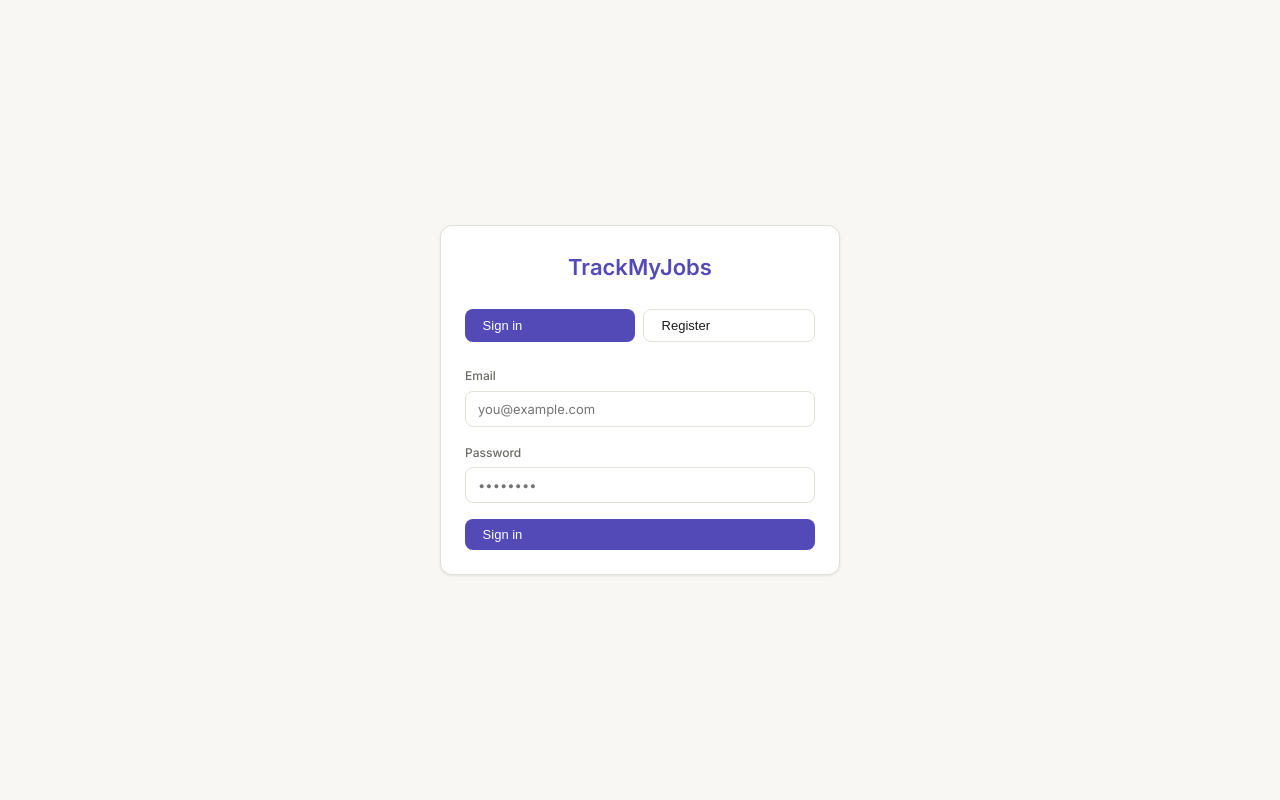
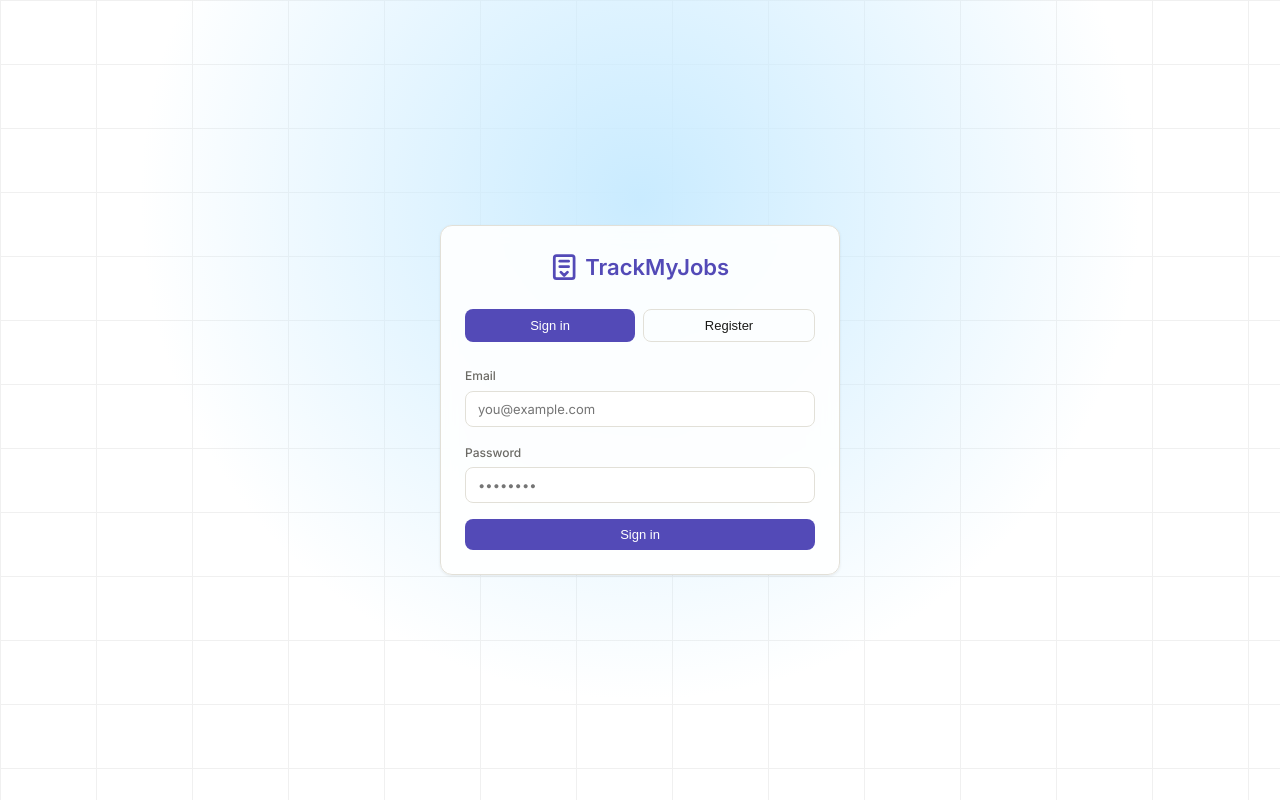
Before and after one commit to ankandotcom/job-tracker, a website: page public/index.html in a window 1280 px wide. Drawn offline with Linux system fonts and the light colour scheme.

Commit message:
Changed landing page bg, centered Login and Register option & button text, and  also added a svg icon before TrackMyJobs

```diff
--- a/public/css/app.css
+++ b/public/css/app.css
@@ -109,9 +109,56 @@ tbody tr:hover { background: var(--bg); }
 .hidden { display: none !important; }
 
 /* Auth page */
-.auth-page { min-height: 100vh; display: flex; align-items: center; justify-content: center; }
-.auth-card { width: 100%; max-width: 400px; }
-.auth-logo { font-size: 22px; font-weight: 600; color: var(--purple); margin-bottom: 1.5rem; text-align: center; }
+/* Auth page container matching your new background design */
+.auth-page {
+  min-height: 100vh;
+  display: flex;
+  align-items: center;
+  justify-content: center;
+  position: relative;
+  overflow: hidden;
+
+  /* 1. Base color and the clean geometric background grid lines */
+  background-color: #ffffff;
+  background-image:
+    linear-gradient(to right, #f0f0f0 1px, transparent 1px),
+    linear-gradient(to bottom, #f0f0f0 1px, transparent 1px);
+  background-size: 6rem 4rem;
+}
+
+/* 2. The ambient radial blue spotlight overlay effect */
+.auth-page::before {
+  content: "";
+  position: absolute;
+  top: 0; left: 0; right: 0; bottom: 0;
+  background: radial-gradient(circle 500px at 50% 200px, #C9EBFF, transparent);
+  z-index: 1;
+  pointer-events: none; /* Allows clicks to pass through to items underneath */
+}
+
+/* 3. Force the card to sit safely on top of the background layers */
+.auth-card {
+  width: 100%;
+  max-width: 400px;
+  position: relative;
+  z-index: 10; /* Lifts card above the ::before spotlight layer */
+  background: rgba(255, 255, 255, 0.9); /* Slight white transparency */
+  backdrop-filter: blur(8px); /* Optional soft glass effect over the grid lines */
+}
+
+.auth-logo {
+  font-size: 22px;
+  font-weight: 600;
+  color: var(--purple);
+  margin-bottom: 1.5rem;
+  text-align: center;
+}
+
+/* Keep your centered auth button rule */
+.auth-card .btn {
+  justify-content: center;
+  width: 100%;
+}
 
 /* Empty state */
 .empty { text-align: center; padding: 3rem 1rem; color: var(--muted); }
--- a/public/index.html
+++ b/public/index.html
@@ -3,22 +3,29 @@
 <head>
   <meta charset="UTF-8">
   <meta name="viewport" content="width=device-width, initial-scale=1.0">
-  <title>TrackMyJobs — Sign in</title>
+  <title>TrackMyJobs</title>
   <link rel="stylesheet" href="/css/app.css">
   <link rel="icon" href="./img/TrackMyJobs1.png">
 </head>
 <body>
 <div class="auth-page">
   <div class="auth-card card">
-    <div class="auth-logo">TrackMyJobs</div>
 
-    <!-- Tabs -->
+    <div class="auth-logo" style="display: flex; align-items: center; justify-content: center; gap: 0.5rem;">
+      <svg xmlns="http://www.w3.org/2000/svg" width="1.2em" height="1.2em" viewBox="0 0 24 24" fill="none" stroke="currentColor" stroke-width="2.5" stroke-linecap="round" stroke-linejoin="round" style="color: var(--purple);" aria-hidden="true">
+        <rect x="3" y="1.5" width="18" height="21" rx="2" ry="2"/>
+        <line x1="8" y1="6.5" x2="16" y2="6.5"/>
+        <line x1="8" y1="11.5" x2="16" y2="11.5"/>
+        <polyline points="9 16.5 12 19.5 15 16.5"/>
+      </svg>
+      <span>TrackMyJobs</span>
+    </div>
+
     <div style="display:flex;gap:.5rem;margin-bottom:1.5rem">
       <button id="tab-login" style="flex:1" class="btn btn-primary">Sign in</button>
       <button id="tab-reg"   style="flex:1" class="btn btn-ghost">Register</button>
     </div>
 
-    <!-- Login form -->
     <form id="form-login" style="display:flex;flex-direction:column;gap:1rem">
       <div class="form-group">
         <label>Email</label>
@@ -32,7 +39,6 @@
       <button type="submit" id="login-btn" class="btn btn-primary">Sign in</button>
     </form>
 
-    <!-- Register form -->
     <form id="form-register" style="display:none;flex-direction:column;gap:1rem">
       <div class="form-group">
         <label>Name</label>
```
Also changed, not shown: README.md.
